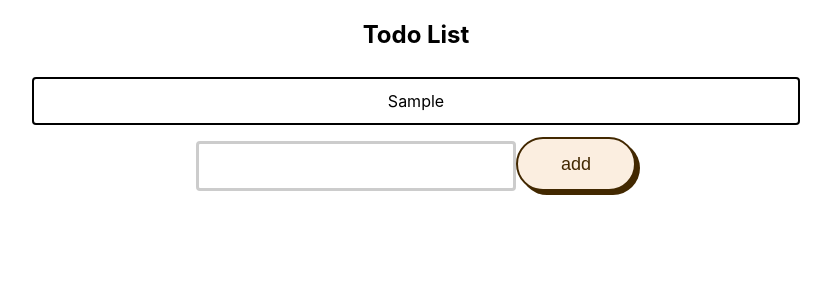
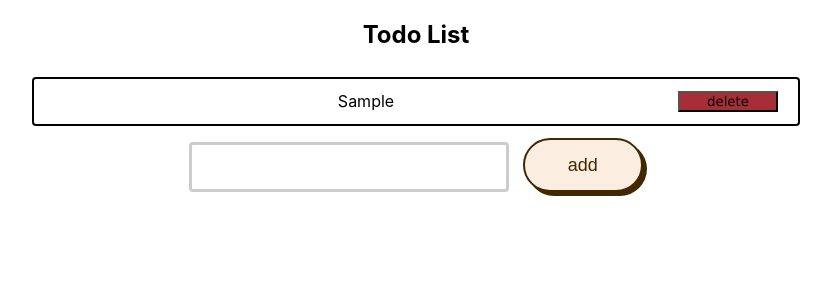
Before and after one commit to klauswong123/todolist_hw, a React (Create React App) app: page / in a window 1280 px wide. Both pictures are taken after typing "Sample" into the empty fields and a click on the input "add". Shown: the top 300 px of the page, without its empty margins (224-1055 px from the left). Built offline with nearby package versions, Linux system fonts and the light colour scheme.

Commit message:
[todo list][klaus] feat: add toggle

```diff
--- a/src/components/TodoGenerator.js
+++ b/src/components/TodoGenerator.js
@@ -1,7 +1,7 @@
 import { useState } from "react";
 import '../styles/TodoItem.css'
 import { useDispatch } from "react-redux";
-import { ADDTODO } from "../redux/constants.js";
+import { ADDTODO, UNDONE } from "../redux/constants.js";
 import _uniqueId from 'lodash/uniqueId';
 
 function TodoGenerator(){
@@ -13,7 +13,8 @@ function TodoGenerator(){
                 type: ADDTODO,
                 payload: {
                     content:content,
-                    id:_uniqueId('todo-list-')
+                    id:_uniqueId('todo-list-'),
+                    status:UNDONE
                 }
             })
             setContent("")
@@ -22,7 +23,7 @@ function TodoGenerator(){
 
     return(
         <div>
-            <input type="text" value={content} onChange={e => setContent(e.target.value)} required></input>
+            <input type="text" value={content} onChange={e => setContent(e.target.value)} required></input>&nbsp;&nbsp;&nbsp;
             <input className="button-74" type="submit" value="add" onClick={handleClick}/>
         </div>
     )
--- a/src/components/TodoGroup.js
+++ b/src/components/TodoGroup.js
@@ -4,9 +4,15 @@ import { useSelector } from "react-redux";
 
 function TodoGroup(){
     const todo = useSelector((state) => state);
+
+
     return (
         <div>
-            {todo.map((item,index)=><TodoItem key={index} content={item.content}/>)}
+            {todo.map((item,index)=>
+                <div>
+                    <TodoItem key={index} TODO={item}/>
+                </div>
+            )}
             <TodoGenerator/>
         </div>
     );
--- a/src/components/TodoItem.js
+++ b/src/components/TodoItem.js
@@ -1,9 +1,32 @@
 import '../styles/TodoItem.css'
+import { useDispatch } from "react-redux";
+import { REMOVETODO, DONE, CHANGESTATUS } from "../redux/constants.js";
 
 function TodoItem(props){
+    const dispatch = useDispatch();
+    function removeTodo(){
+        dispatch({
+            type: REMOVETODO,
+            payload: props.TODO.id,
+        })
+    }
+
+    function changeStatus(){
+        dispatch({
+            type: CHANGESTATUS,
+            payload: props.TODO.id,
+        })
+
+    }
     return(
         <div>
-            <p>{props.content} </p>
+            <p className={
+                props.TODO.status===DONE?"deleteLine":""
+            } onClick={changeStatus}>
+                {props.TODO.content}
+                <input className="button" type="submit" value="delete" onClick={removeTodo}/>
+            </p>
+
         </div>
     );
 }
--- a/src/redux/actions.js
+++ /dev/null
@@ -1,3 +0,0 @@
-export const addTodo=(state, action)=>{
-    return state.concat(action.content)
-}
--- a/src/redux/constants.js
+++ b/src/redux/constants.js
@@ -1 +1,5 @@
 export const ADDTODO="ADDTODO";
+export const REMOVETODO="REMOVETODO";
+export const DONE="DONE";
+export const UNDONE="UNDONE";
+export const CHANGESTATUS = "CHANGESTATUS"
--- a/src/redux/reducer.js
+++ b/src/redux/reducer.js
@@ -1,8 +1,26 @@
-import { ADDTODO } from "./constants";
+import { ADDTODO, REMOVETODO, DONE, UNDONE,CHANGESTATUS } from "./constants";
 const reducer = (state=[], action) =>{
     switch(action.type){
         case ADDTODO:
             return state.concat(action.payload);
+        case REMOVETODO:
+                return state.filter((item) => item.id !== action.payload)
+        case CHANGESTATUS:
+            return state.map((item) => {
+                if (item.id === action.payload) {
+                    if (item.status===DONE){
+                        return Object.assign({}, item, {
+                            status: UNDONE
+                          })
+                    }
+                    if (item.status===UNDONE){
+                        return Object.assign({}, item, {
+                            status: DONE
+                          })
+                    }
+                }
+                return item
+              })
         default:
             return state
     }
--- a/src/styles/TodoItem.css
+++ b/src/styles/TodoItem.css
@@ -19,6 +19,10 @@ input[type=text], select {
     box-sizing: border-box;
   }
 
+.checkbox{
+  float: left;
+}
+
   .button-74 {
     background-color: #fbeee0;
     border: 2px solid #422800;
@@ -39,7 +43,8 @@ input[type=text], select {
   }
 
   .button-74:hover {
-    background-color: #fff;
+    background-color: rgb(24, 214, 50);
+    color: azure;
   }
 
   .button-74:active {
@@ -53,3 +58,52 @@ input[type=text], select {
       padding: 0 25px;
     }
   }
+
+  .button {
+    float: right;
+    background-color: #a72d37;
+    width: 100px;
+    font-family: Verdana, Geneva, Tahoma, sans-serif;
+    animation: bn53bounce 4s infinite;
+    cursor: pointer;
+  }
+
+  @keyframes bn53bounce {
+    5%,
+    50% {
+      transform: scale(1);
+    }
+
+    10% {
+      transform: scale(1);
+    }
+
+    15% {
+      transform: scale(1);
+    }
+
+    20% {
+      transform: scale(1) rotate(-5deg);
+    }
+
+    25% {
+      transform: scale(1) rotate(5deg);
+    }
+
+    30% {
+      transform: scale(1) rotate(-3deg);
+    }
+
+    35% {
+      transform: scale(1) rotate(2deg);
+    }
+
+    40% {
+      transform: scale(1) rotate(0);
+    }
+  }
+
+
+  .deleteLine{
+    text-decoration:line-through;
+  }
```
